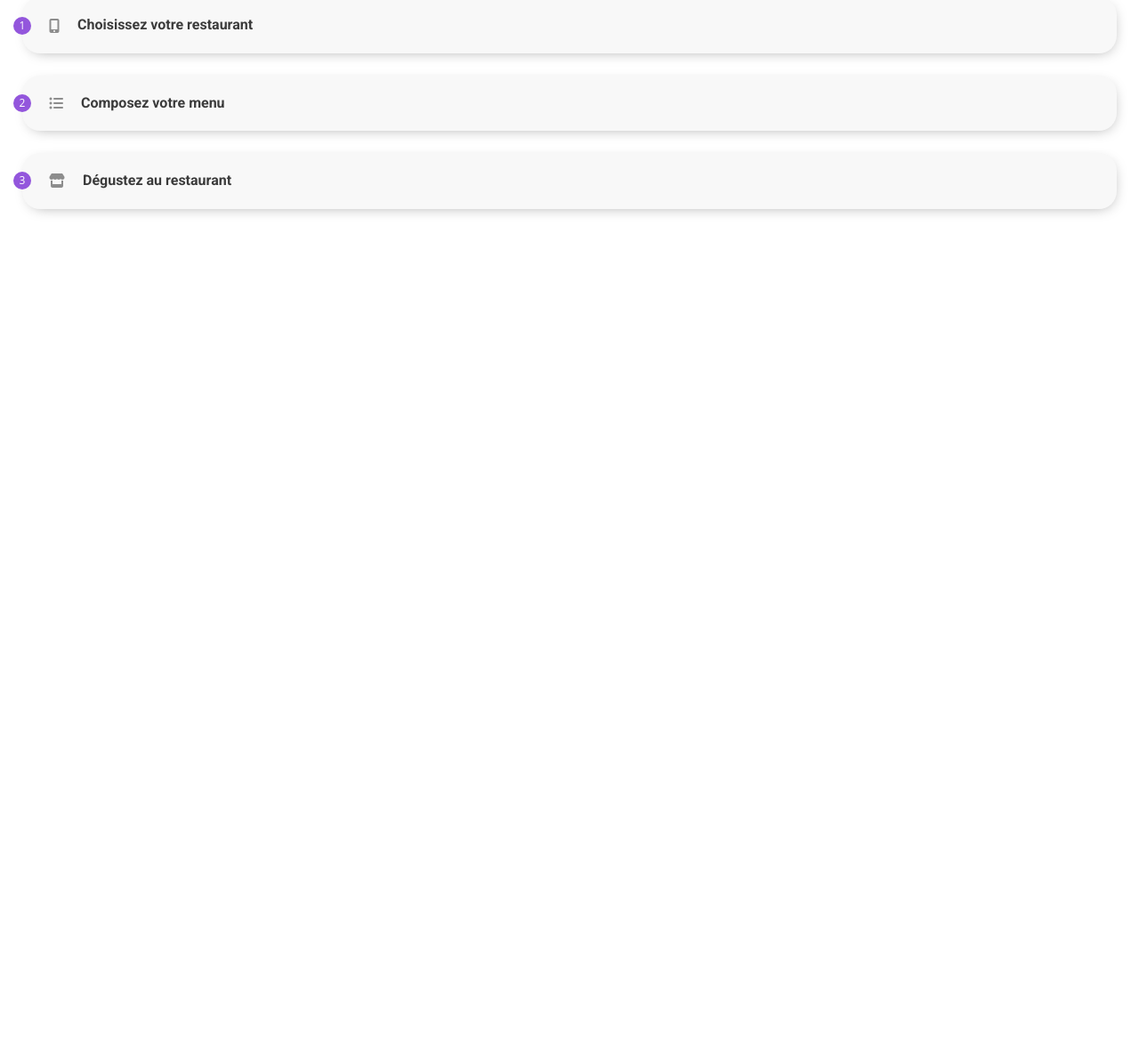
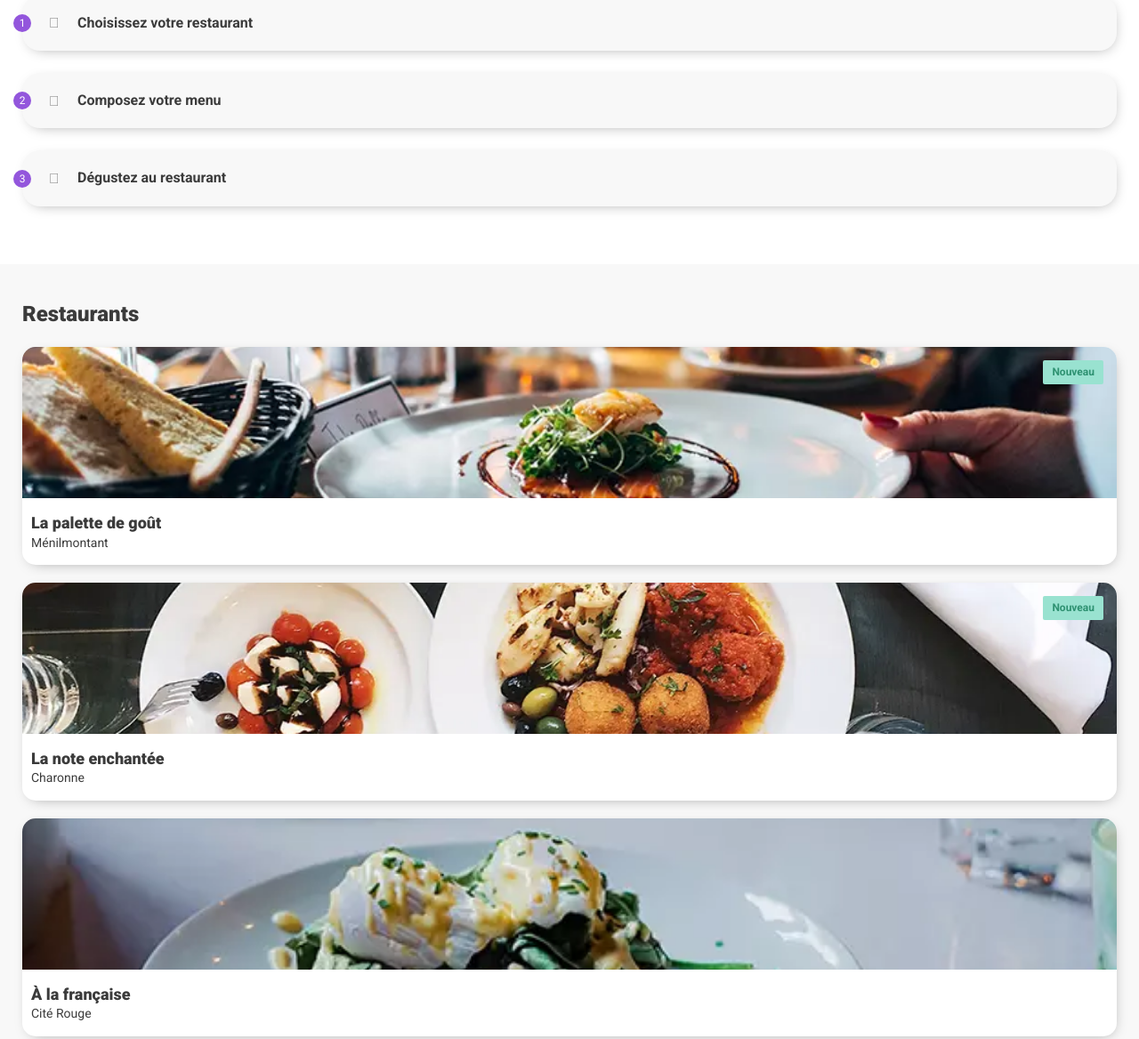
Before and after one commit to hugowoille/Ohmyfood, a website built with Parcel: page index.html in a window 1280 px wide. Shown: the part 579-1747 px from the top of the page at 89% size. Before the commit the page ends 879 px from the top, so only its background shows below. Built offline with nearby package versions, Linux system fonts and the light colour scheme; a web font is replaced by a local one.

Commit message:
avancé sur les cards restaurant sur la home

```diff
--- a/index.html
+++ b/index.html
@@ -79,6 +79,39 @@
         </div>
       </section>
 
+      <!-- restaurants -->
+
+      <section class="restaurant__container">
+        <h2>Restaurants</h2>
+        <a href="" class="cards__container cards__container--new">
+          <img src="img/restaurants/la_palette_de_gout.webp" alt="">
+          <div class="text__container">
+            <h3>La palette de goût</h3>
+            <p>Ménilmontant</p>
+          </div>
+        </a>
+        <a href="" class="cards__container cards__container--new">
+          <img src="img/restaurants/la_note_enchantee.webp" alt="">
+          <div class="text__container">
+            <h3>La note enchantée</h3>
+            <p>Charonne</p>
+          </div>
+        </a>
+        <a href="" class="cards__container">
+          <img src="img/restaurants/a_la_francaise.webp" alt="">
+          <div class="text__container">
+            <h3>À la française</h3>
+            <p>Cité Rouge</p>
+          </div>
+        </a>
+        <a href="" class="cards__container">
+          <img src="img/restaurants/le_delice_des_sens.webp" alt="">
+          <div class="text__container">
+            <h3>Le délice des sens</h3>
+            <p>Folie-Méricourt</p>
+          </div>
+        </a>
+      </section>
     </div>
   </main>
 
--- a/stylesheets/components/_button.scss
+++ b/stylesheets/components/_button.scss
@@ -1,10 +1,10 @@
 // -----------------------------------------------------------------------------
 // This file contains all styles related to the button component.
 // -----------------------------------------------------------------------------
- .btn {
+.btn {
 
     margin: 0 auto;
-    padding:15px 25px;
+    padding: 15px 25px;
     background: rgba(255, 121, 218, 1);
     background: -moz-linear-gradient(top, rgba(255, 121, 218, 1) 0%, rgba(147, 86, 220, 1) 100%);
     background: -webkit-gradient(left top, left bottom, color-stop(0%, rgba(255, 121, 218, 1)), color-stop(100%, rgba(147, 86, 220, 1)));
@@ -14,9 +14,13 @@
     background: linear-gradient(to bottom, rgba(255, 121, 218, 1) 0%, rgba(147, 86, 220, 1) 100%);
     filter: progid:DXImageTransform.Microsoft.gradient(startColorstr='#ff79da', endColorstr='#9356dc', GradientType=0);
     border-radius: 999px;
-    color:white;
-    -webkit-box-shadow: 2px 4px 16px -7px rgba(0,0,0,0.75);
--moz-box-shadow: 2px 4px 16px -7px rgba(0,0,0,0.75);
-box-shadow: 2px 4px 16px -7px rgba(0,0,0,0.75);
+    color: white;
+    -webkit-box-shadow: 2px 4px 16px -7px rgba(0, 0, 0, 0.75);
+    -moz-box-shadow: 2px 4px 16px -7px rgba(0, 0, 0, 0.75);
+    box-shadow: 2px 4px 16px -7px rgba(0, 0, 0, 0.75);
+    &:hover{
+        color:white;
+        text-decoration: none;
+    }
 
 }
--- a/stylesheets/pages/_home.scss
+++ b/stylesheets/pages/_home.scss
@@ -9,28 +9,41 @@ a,
 h1,
 h2,
 h3,
-h4 {
+h4,
+::before,
+::after {
     font-family: $font-text;
+    text-decoration: none;
 }
 
 body {
     color: $dark-font;
 }
 
+/** location **/
+
 .location__container {
     display: flex;
     height: 50px;
     align-items: center;
     justify-content: center;
-    font-size: 1.1em;
+    font-size: 0.9em;
     font-weight: 500;
     color: $dark-font;
     background-color: rgba($color: #eeeeee, $alpha: 1.0);
 
     p {
-        margin-left: 30px;
+        margin-left: 20px;
+        line-height: 50px;
+    }
+    i{
+        align-self: center;
+
+
     }
 }
+
+/** Explore our restaurant **/
 
 .top__container {
     display: flex;
@@ -59,6 +72,8 @@ body {
         }
     }
 
+    /** How it work **/
+
     .top__container__rules {
         padding: 40px 25px;
         display: flex;
@@ -66,7 +81,8 @@ body {
         justify-content: space-evenly;
 
         h2 {
-            font-size: 1.3em;
+            font-size: 1.2em;
+            font-weight: 800;
             margin-bottom: 20px;
         }
 
@@ -83,6 +99,7 @@ body {
             -moz-box-shadow: 2px 4px 16px -7px rgba(0, 0, 0, 0.75);
             box-shadow: 2px 4px 16px -7px rgba(0, 0, 0, 0.4);
             position: relative;
+
             a {
                 font-size: 0.8em;
                 font-weight: 600;
@@ -105,19 +122,86 @@ body {
                 color: white;
                 font-size: 0.6em;
                 position: absolute;
-                left:0;
+                left: 0;
                 transform: translateX(-50%);
             }
 
             &:nth-child(3)::before {
                 @extend .rules__links:nth-child(2)::before;
-                content:"2";
+                content: "2";
             }
 
             &:nth-child(4)::before {
                 @extend .rules__links:nth-child(2)::before;
-                content:"3";
+                content: "3";
             }
         }
     }
 }
+
+/** Restaurants **/
+
+.restaurant__container {
+    padding: 40px 25px;
+    display: flex;
+    flex-wrap: wrap;
+    background-color: $bg-section;
+
+    h2 {
+        width: 100%;
+        margin-bottom: 20px;
+        font-size: 1.2em;
+        font-weight: 800;
+    }
+
+    .cards__container {
+        background-color: white;
+        border-radius: 15px;
+        display: flex;
+        flex-direction: row;
+        flex-wrap: wrap;
+        margin-bottom: 20px;
+        width:100%;
+        -webkit-box-shadow: 2px 4px 16px -7px rgba(0, 0, 0, 0.75);
+            -moz-box-shadow: 2px 4px 16px -7px rgba(0, 0, 0, 0.75);
+            box-shadow: 2px 4px 16px -7px rgba(0, 0, 0, 0.4);
+        img {
+            object-fit: cover;
+            width: 100%;
+            height: 170px;
+            border-radius: 15px 15px 0 0;
+            display: block;
+        }
+
+        .text__container {
+            padding:15px 10px;
+            display: flex;
+            flex-wrap: wrap;
+            width:100%;
+            h3 {
+                font-size: 0.9em;
+                font-weight: 800;
+                width: 100%;
+            }
+            p{
+                font-size: 0.7em;
+                width:100%;
+            }
+        }
+    }
+    .cards__container--new{
+        position:relative;
+        &::before{
+            content: "Nouveau";
+            position: absolute;
+            background-color: $green;
+            font-size: 0.6em;
+            padding:5px 10px;
+            font-weight: 600;
+            color:rgb(46, 145, 113);
+            top:15px;
+            right:15px;
+            border-radius: 2px;
+        }
+    }
+}
```
Also changed, not shown: img/restaurants/a_la_francaise.webp (added), img/restaurants/la_note_enchantee.webp (added), img/restaurants/la_palette_de_gout.webp (added), img/restaurants/le_delice_des_sens.webp (added), img/restaurants/toa-heftiba-DQKerTsQwi0-unsplash.jpg (deleted), stylesheets/main.css, 4 other files.
